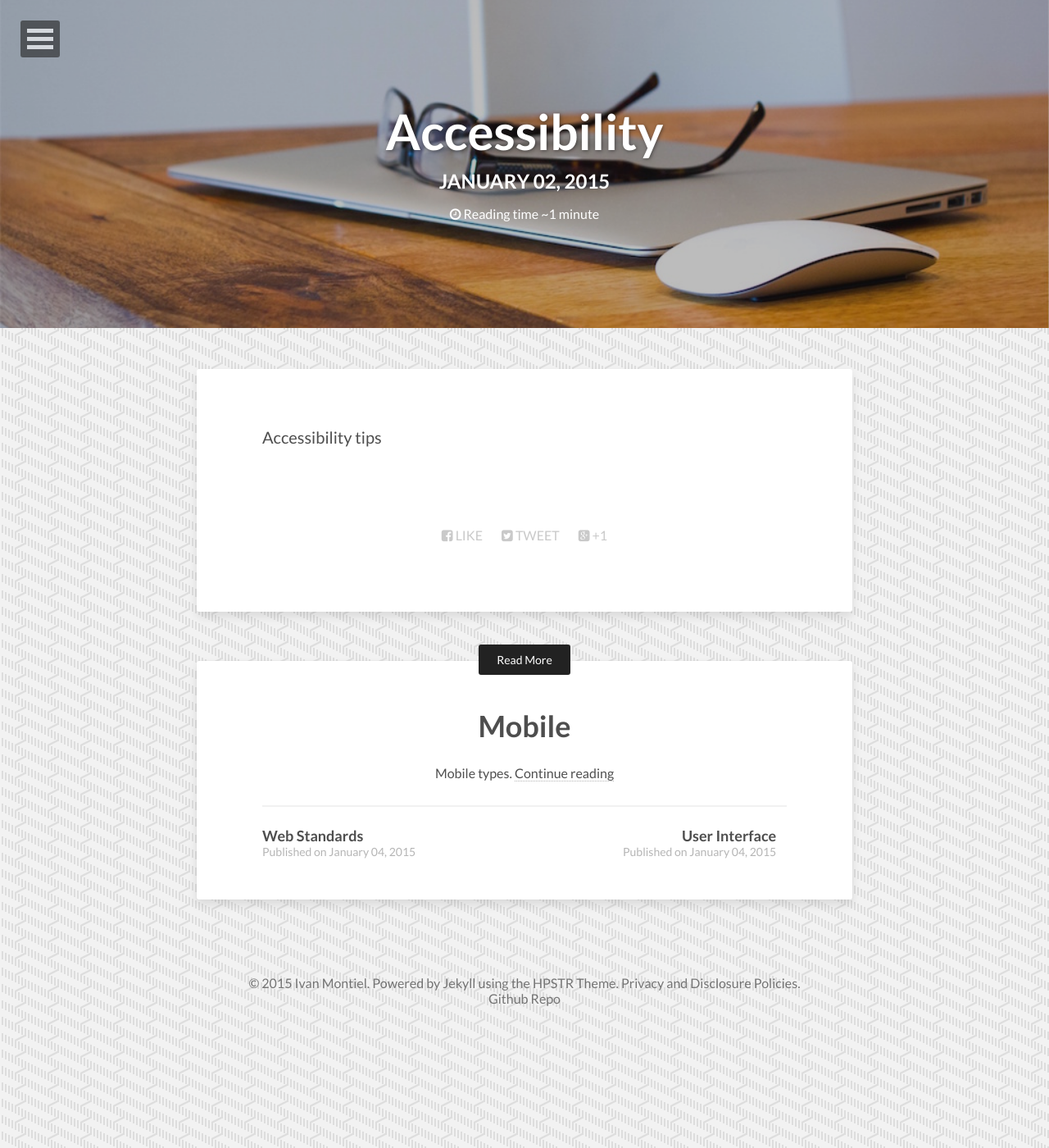
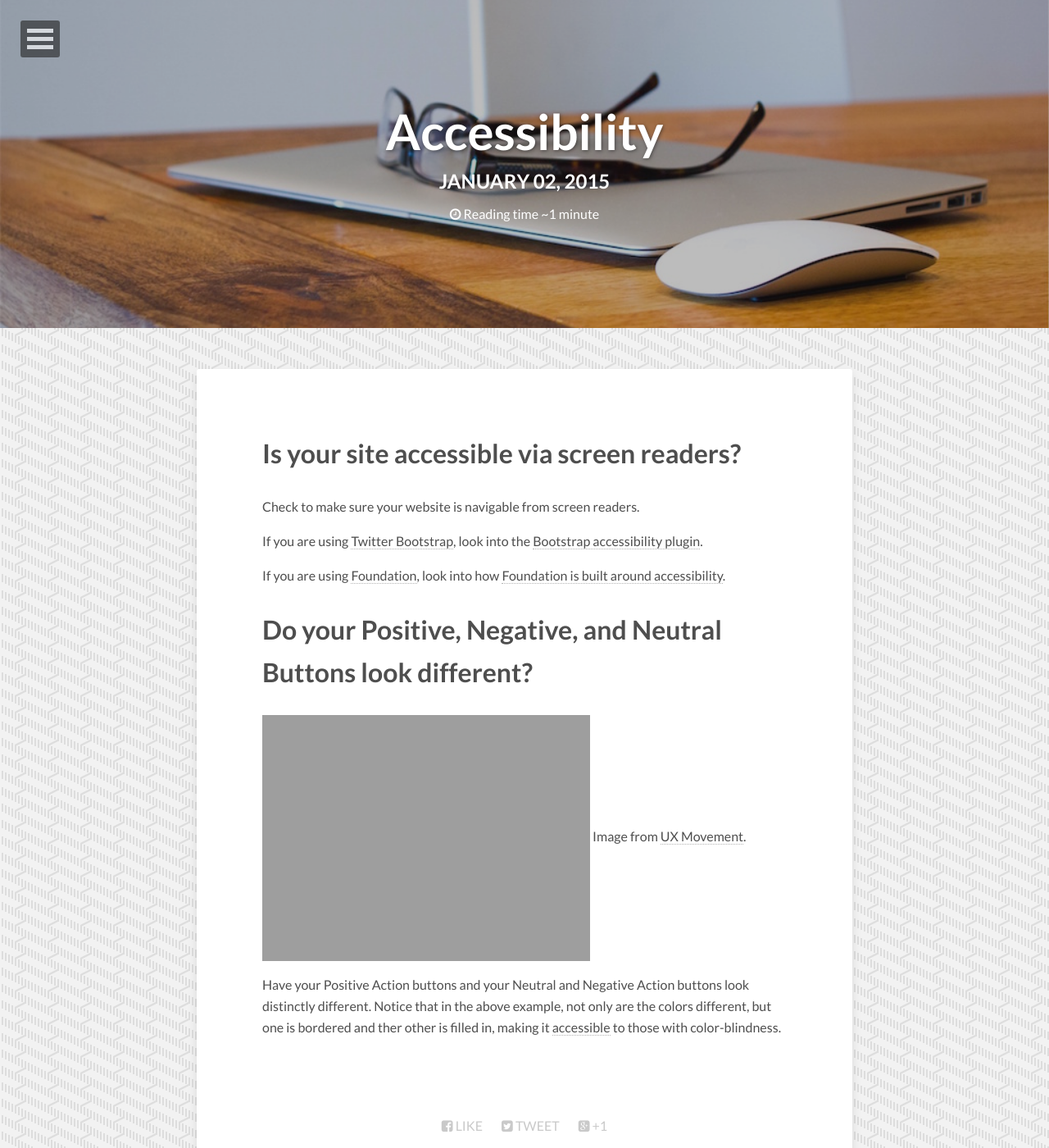
Before and after one commit to idmontie/WebApplicationsBlog, a Jekyll site: the page built from _posts/2015-01-02-accessibility.md, in a window 1280 px wide and 1400 px high. Shown: the whole window at 82% size. Built offline with Jekyll 4.4.1, drawn with Linux system fonts in a browser that asks for light colours; nearby versions of some CDN libraries.

Commit message:
fix image. accessibility type

```diff
--- a/_posts/2015-01-02-accessibility.md
+++ b/_posts/2015-01-02-accessibility.md
@@ -9,4 +9,18 @@ image:
   feature: mac-glasses.jpg
 ---
 
-Accessibility tips
+# Is your site accessible via screen readers?
+
+Check to make sure your website is navigable from screen readers.
+
+If you are using [Twitter Bootstrap](http://getbootstrap.com/), look into the [Bootstrap accessibility plugin](http://paypal.github.io/bootstrap-accessibility-plugin/).
+
+If you are using [Foundation](http://foundation.zurb.com/), look into how [Foundation is built around accessibility](http://zurb.com/article/1337/foundation-now-helps-you-build-accessible).
+
+
+# Do your Positive, Negative, and Neutral Buttons look different?
+
+[![Buttons]({{ site.url }}/images/positive-actions-contract.png)](http://uxmovement.com/buttons/how-button-color-contrast-guides-users-to-action/)
+Image from [UX Movement](http://uxmovement.com/buttons/how-button-color-contrast-guides-users-to-action/).
+
+Have your Positive Action buttons and your Neutral and Negative Action buttons look distinctly different.  Notice that in the above example, not only are the colors different, but one is bordered and ther other is filled in, making it [accessible]({{ site.url }}/accessibility) to those with color-blindness.
```
Also changed, not shown: _posts/2015-01-04-user-interface.md (+1 -1 lines).
